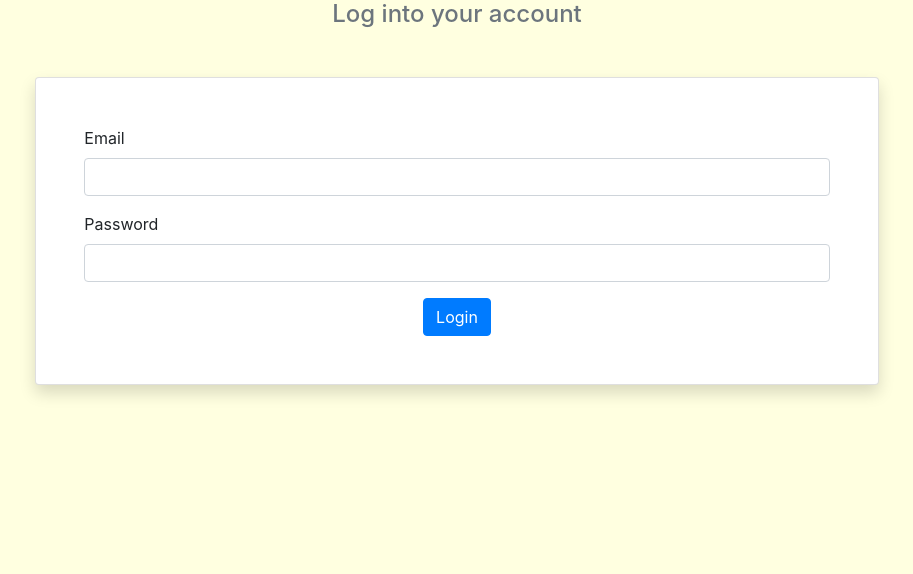
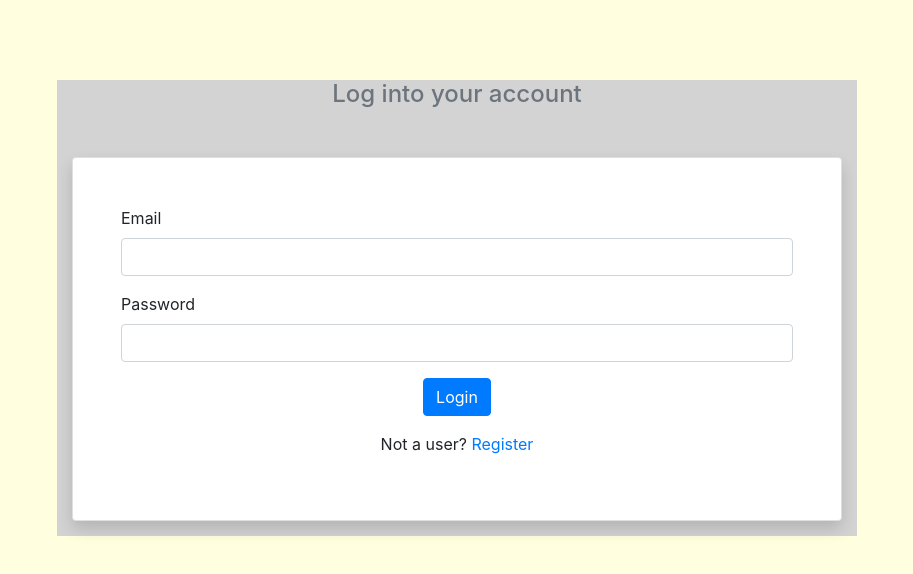
Before and after one commit to Michal-Radomski/MERN-Stack-Authentication-And-Deployment, a React (Create React App) app in the folder frontend/: page /login in a window 1280 px wide. Shown: the top 574 px of the page, without its empty margins (183-1096 px from the left). Built offline with nearby package versions, Linux system fonts and the light colour scheme.

Commit message:
App: frontend and backend done

```diff
--- a/frontend/src/Home.tsx
+++ b/frontend/src/Home.tsx
@@ -31,6 +31,7 @@ const Home = (props: RouteComponentProps): JSX.Element => {
   }, []);
 
   const logout = () => {
+    console.log("logged out");
     localStorage.removeItem("token");
     props.history.push("/login");
   };
--- a/frontend/src/auth/Login.tsx
+++ b/frontend/src/auth/Login.tsx
@@ -1,6 +1,6 @@
 import axios from "axios";
 import React from "react";
-import {RouteComponentProps} from "react-router-dom";
+import {Link, RouteComponentProps} from "react-router-dom";
 
 export interface LOGIN {
   email: string;
@@ -53,9 +53,19 @@ const Login = (props: RouteComponentProps): JSX.Element => {
   };
 
   return (
-    <div className="row">
-      <div className="col-sm-2" />
-      <div className="col-sm-8">
+    <div
+      className="row"
+      style={{
+        margin: 0,
+        position: "absolute",
+        top: "10%",
+        left: "50%",
+        transform: "translate(-50%, 0)",
+        minWidth: "800px",
+        backgroundColor: "lightgrey",
+      }}
+    >
+      <div className="col-sm-12" style={{paddingBottom: "15px"}}>
         <h4 className="text-muted text-center mb-5">Log into your account</h4>
         <div className="card p-5 shadow">
           <form>
@@ -74,9 +84,11 @@ const Login = (props: RouteComponentProps): JSX.Element => {
               </button>
             </div>
           </form>
+          <p className="mt-3 text-center">
+            Not a user? <Link to="/register">Register</Link>
+          </p>
         </div>
       </div>
-      <div className="col-sm-2" />
     </div>
   );
 };
--- a/frontend/src/auth/Register.tsx
+++ b/frontend/src/auth/Register.tsx
@@ -80,7 +80,7 @@ const Register = (props: RouteComponentProps): JSX.Element => {
               </div>
             </form>
             <p className="mt-3 text-center">
-              Already registered as user? <Link to="/">Login</Link>
+              Already registered as user? <Link to="/login">Login</Link>
             </p>
           </div>
         </div>
```
Also changed, not shown: 2 other files (tests, documents, lock files or other folders).
